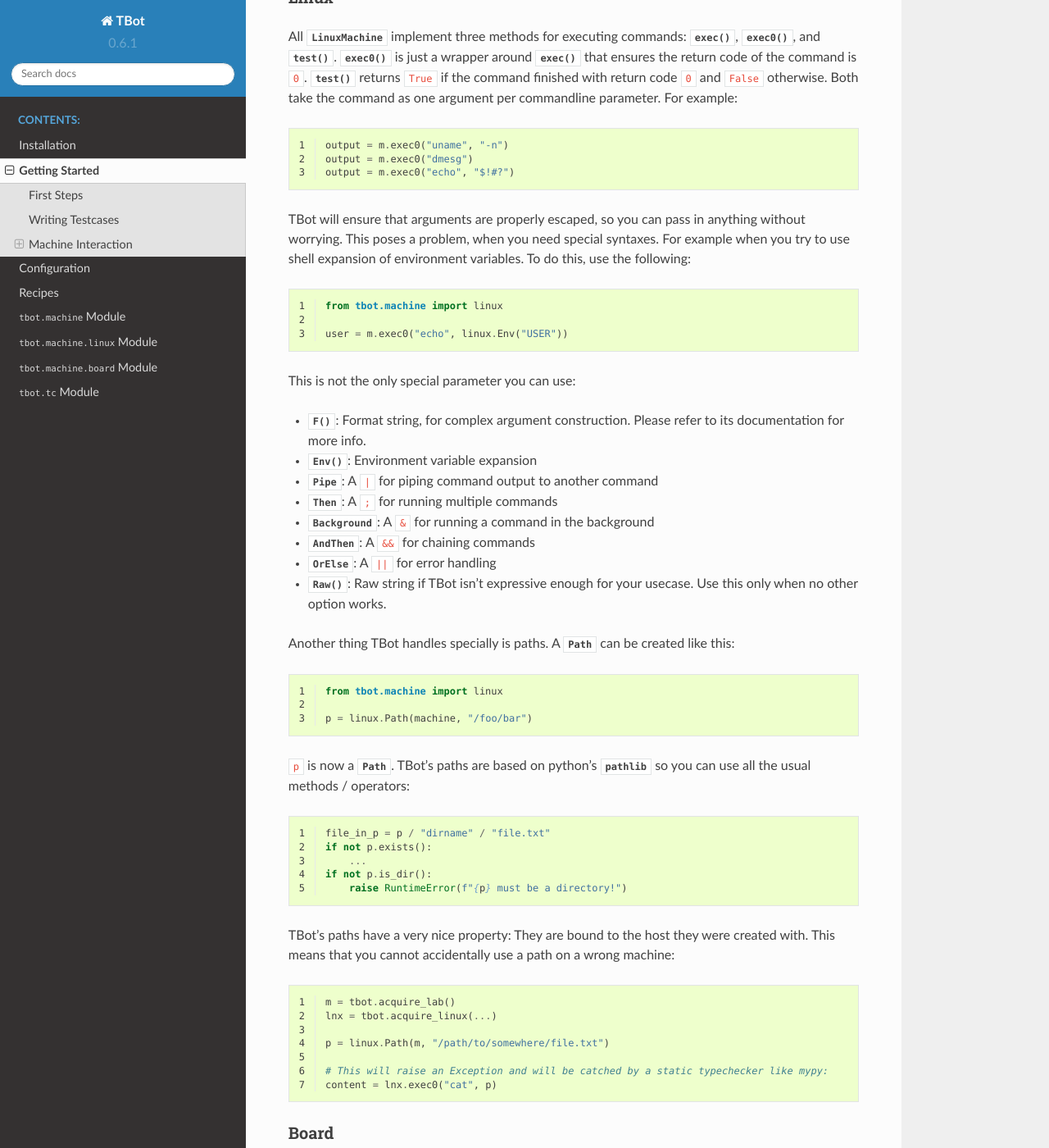
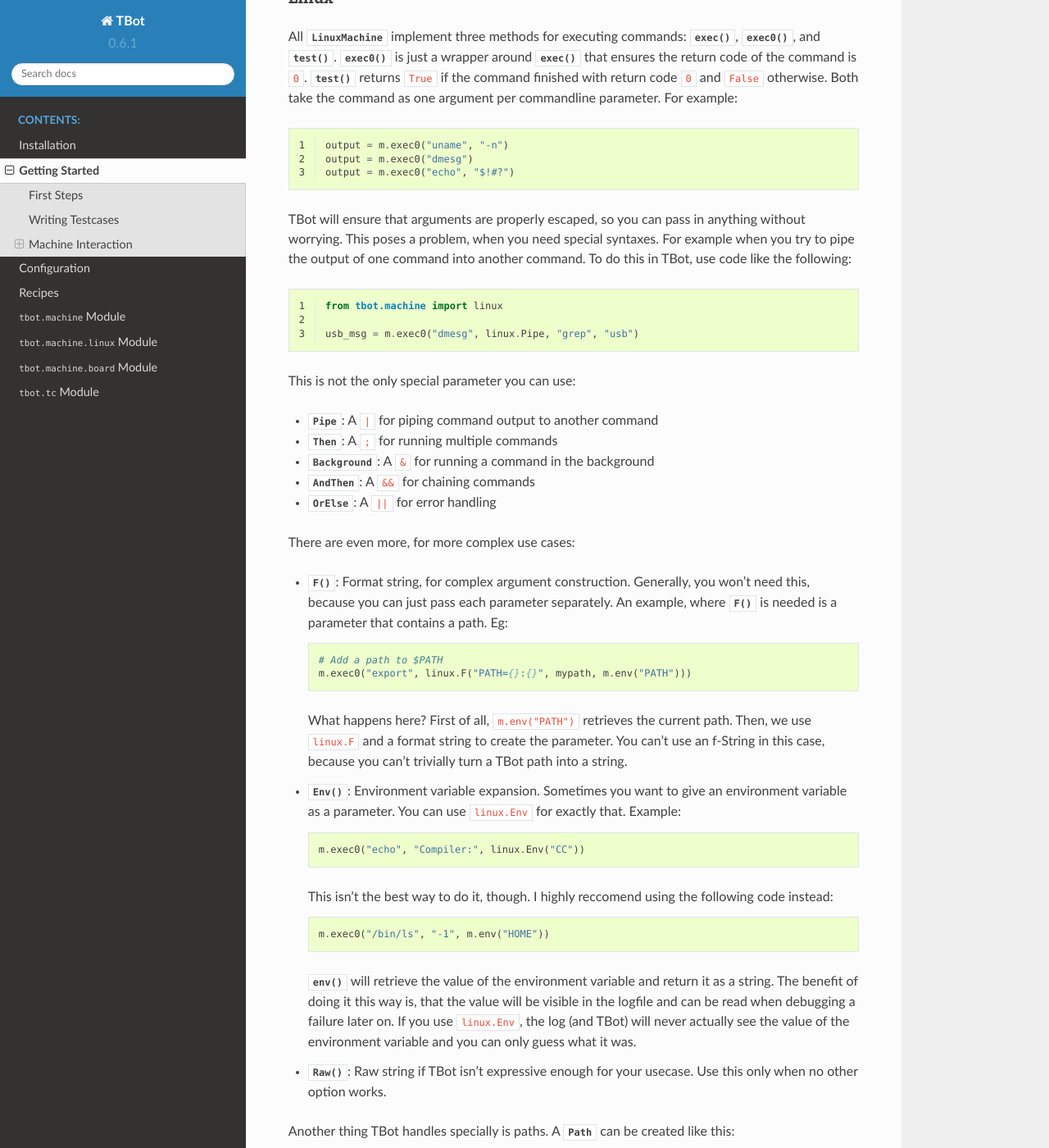
Before and after one commit to Rahix/tbot, a Sphinx documentation site: the page built from doc/getting-started.rst, in a window 1280 px wide and 1400 px high, scrolled down 3440 px. Shown: the whole window at 82% size. Built offline with Sphinx 7.4.7 and the Read the Docs theme 2.0.0, drawn with Linux system fonts in a browser that asks for light colours; pages that are not in the unit, such as notebooks, are missing from menus.

Commit message:
Add more documentation
Signed-off-by: Rahix <hws@denx.de>

```diff
--- a/doc/getting-started.rst
+++ b/doc/getting-started.rst
@@ -169,23 +169,50 @@
     output = m.exec0("echo", "$!#?")
 
 TBot will ensure that arguments are properly escaped, so you can pass in anything without worrying.
-This poses a problem, when you need special syntaxes.  For example when you try to use shell expansion
-of environment variables.  To do this, use the following::
+This poses a problem, when you need special syntaxes.  For example when you try to pipe the output
+of one command into another command.  To do this in TBot, use code like the following::
 
     from tbot.machine import linux
 
-    user = m.exec0("echo", linux.Env("USER"))
+    usb_msg = m.exec0("dmesg", linux.Pipe, "grep", "usb")
 
 This is not the only special parameter you can use:
 
-* :func:`~tbot.machine.linux.F`: Format string, for complex argument construction.  Please
-  refer to its documentation for more info.
-* :func:`~tbot.machine.linux.Env`: Environment variable expansion
 * :data:`~tbot.machine.linux.Pipe`: A ``|`` for piping command output to another command
 * :data:`~tbot.machine.linux.Then`: A ``;`` for running multiple commands
 * :data:`~tbot.machine.linux.Background`: A ``&`` for running a command in the background
 * :data:`~tbot.machine.linux.AndThen`: A ``&&`` for chaining commands
 * :data:`~tbot.machine.linux.OrElse`: A ``||`` for error handling
+
+There are even more, for more complex use cases:
+
+* :func:`~tbot.machine.linux.F`: Format string, for complex argument construction.  Generally, you
+  won't need this, because you can just pass each parameter separately.  An example, where
+  :func:`~tbot.machine.linux.F` is needed is a parameter that contains a path. Eg::
+
+      # Add a path to $PATH
+      m.exec0("export", linux.F("PATH={}:{}", mypath, m.env("PATH")))
+
+  What happens here?  First of all, ``m.env("PATH")`` retrieves the current path.  Then,
+  we use ``linux.F`` and a format string to create the parameter.  You can't use an
+  f-String in this case, because you can't trivially turn a TBot path into a string.
+
+* :func:`~tbot.machine.linux.Env`: Environment variable expansion.  Sometimes you want to
+  give an environment variable as a parameter.  You can use ``linux.Env`` for exactly that.
+  Example::
+
+      m.exec0("echo", "Compiler:", linux.Env("CC"))
+
+  This isn't the best way to do it, though.  I highly reccomend using the following code instead::
+
+      m.exec0("/bin/ls", "-1", m.env("HOME"))
+
+  :meth:`~tbot.machine.linux.LinuxMachine.env` will retrieve the value of the environment variable
+  and return it as a string.  The benefit of doing it this way is, that the value will be visible
+  in the logfile and can be read when debugging a failure later on.  If you use ``linux.Env``,
+  the log (and TBot) will never actually see the value of the environment variable and you can
+  only guess what it was.
+
 * :func:`~tbot.machine.linux.Raw`: Raw string if TBot isn't expressive enough for your usecase.
   Use this only when no other option works.
 
```
